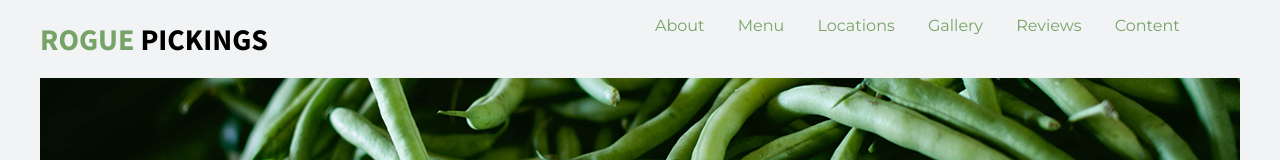
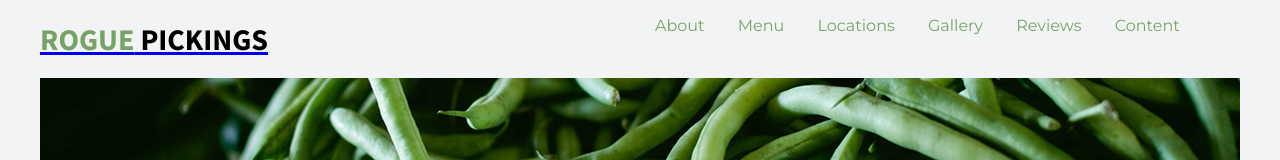
Before and after one commit to carrnicholas/rogue-pickings, a plain HTML site: page about.html in a window 1280 px wide. Shown: the top 160 px of the page. Drawn offline with Linux system fonts and the light colour scheme.

Commit message:
Added link to home page

```diff
--- a/about.html
+++ b/about.html
@@ -38,7 +38,7 @@
   <header> <!-- header tag copied and pasted from index.html -->
     <div class="full-width">
       <div class="half-width"> <!-- open half-width 1 -->
-        <h1><span id="rogue">Rogue</span> Pickings</h1>
+        <a href="./index.html"><h1><span id="rogue">Rogue</span> Pickings</h1></a>
       </div> <!-- close half-width 1 -->
       <div class="half-width">
         <nav>
```
Also changed, not shown: index.html (+1 -1 lines).
